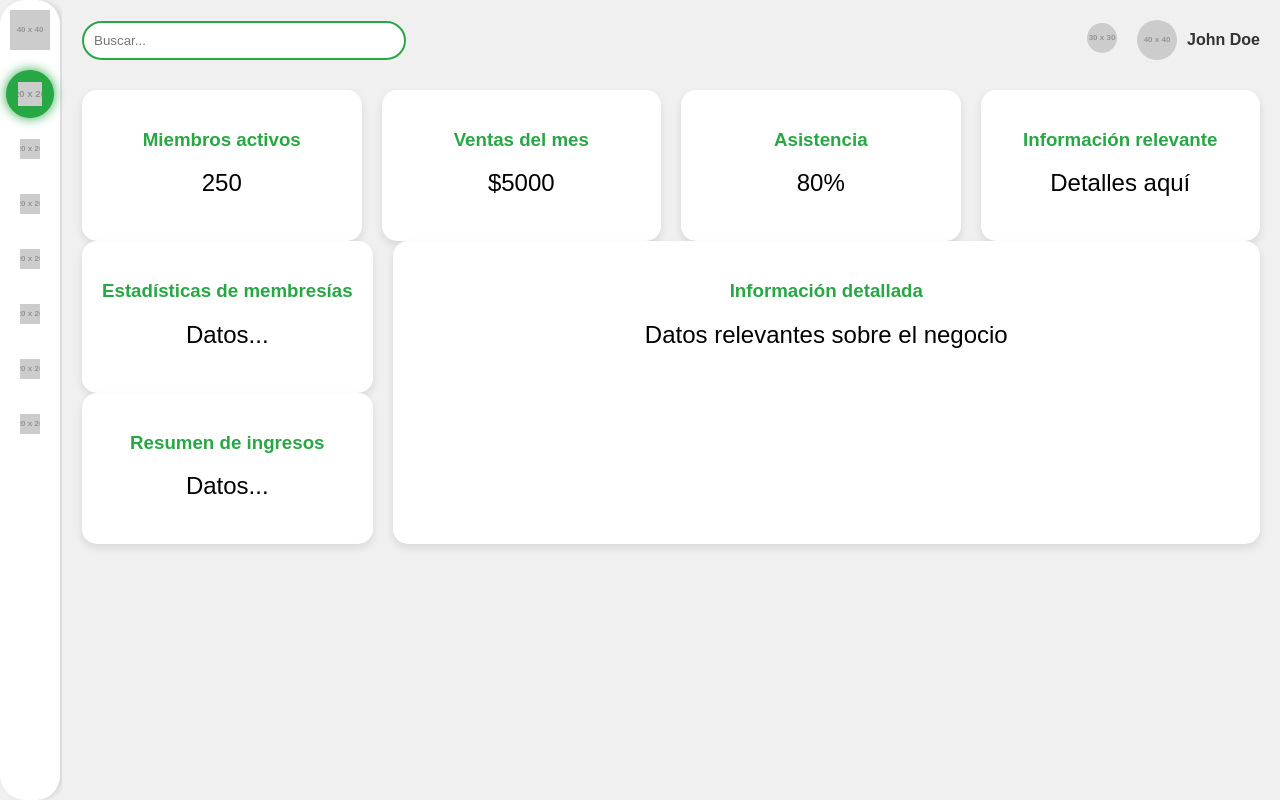
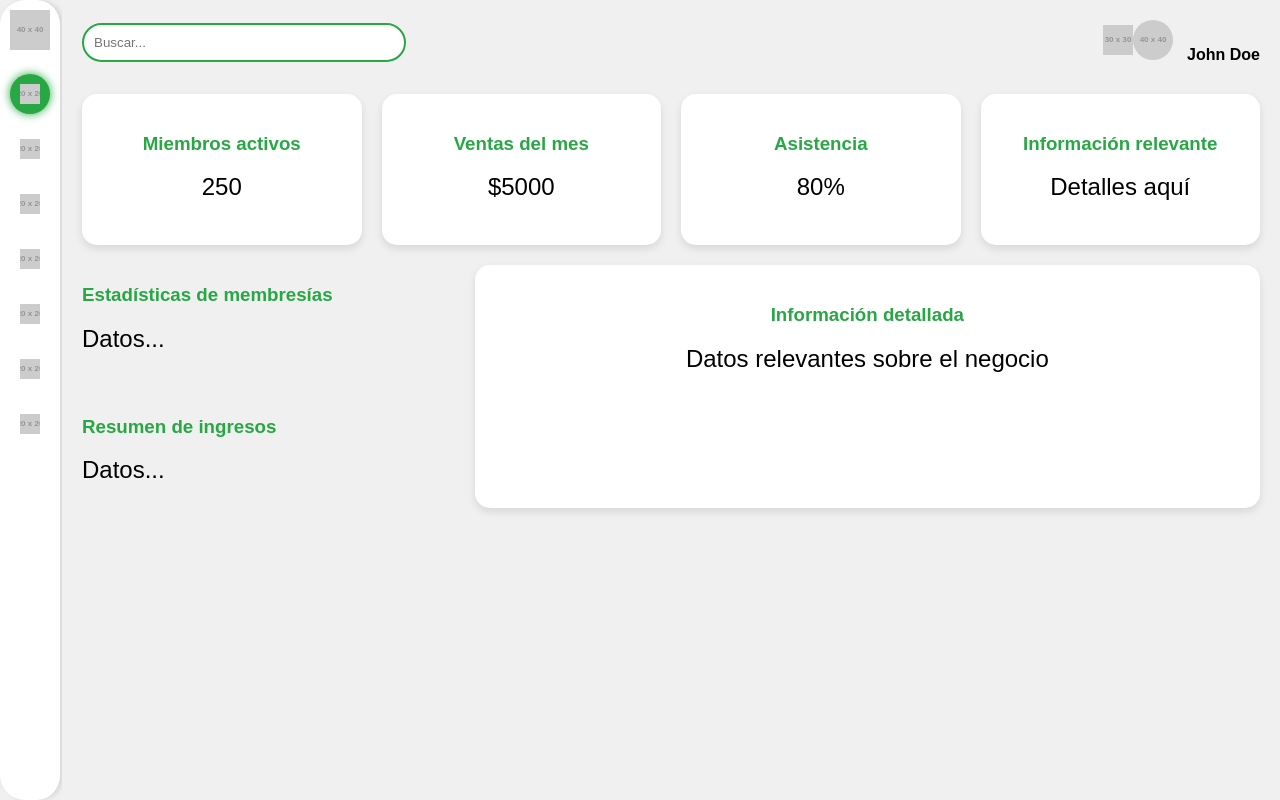
Before and after one commit to ISMAKUN17/gymapp, a plain HTML site: page index.html in a window 1280 px wide. Drawn offline with Linux system fonts and the light colour scheme; placeholder pictures from the web are drawn by us.

Commit message:
Update styles.css

```diff
--- a/styles.css
+++ b/styles.css
@@ -11,7 +11,7 @@ body {
     height: 100vh;
 }
 
-/* Barra lateral fina y redondeada */
+/* Barra lateral */
 .sidebar {
     width: 50px;
     background-color: white;
@@ -21,7 +21,7 @@ body {
     display: flex;
     flex-direction: column;
     align-items: center;
-    border-radius: 25px; /* Bordes redondeados */
+    border-radius: 25px;
 }
 
 .app-icon {
@@ -29,12 +29,6 @@ body {
     margin-bottom: 20px;
 }
 
-.app-icon img {
-    width: 40px;
-    height: 40px;
-}
-
-/* Menú */
 .menu {
     list-style: none;
     padding: 0;
@@ -59,24 +53,15 @@ body {
     background-color: transparent;
 }
 
-.menu-item a img {
-    width: 20px;
-    height: 20px;
-}
-
-/* Efecto de zoom y resplandor en los iconos al pasar el cursor */
 .menu-item:hover a {
-    transform: scale(1.2); /* Zoom al pasar por encima */
+    transform: scale(1.2);
     background-color: #28a745;
-    color: white;
-    box-shadow: 0px 0px 10px #28a745; /* Efecto de resplandor */
+    box-shadow: 0px 0px 10px #28a745;
 }
 
 .menu-item.active a {
     background-color: #28a745;
-    color: white;
-    transform: scale(1.2); /* Mantiene el zoom en el icono activo */
-    box-shadow: 0px 0px 10px #28a745; /* Efecto de resplandor en el icono activo */
+    box-shadow: 0px 0px 10px #28a745;
 }
 
 /* Contenido principal */
@@ -96,8 +81,7 @@ body {
 .search-bar {
     border: 2px solid #28a745;
     padding: 10px;
-    border-radius: 25px; /* Bordes redondeados en el buscador */
-    outline: none;
+    border-radius: 25px;
     width: 300px;
 }
 
@@ -106,61 +90,42 @@ body {
     align-items: center;
 }
 
-.icon {
-    margin-left: 20px;
-    transition: all 0.3s ease;
-}
-
-.icon img {
-    width: 30px;
-    height: 30px;
-    border-radius: 50%; /* Iconos redondos */
-}
-
-/* Efecto de zoom y resplandor en los iconos de notificaciones al pasar el cursor */
 .icon:hover img {
-    transform: scale(1.2); /* Zoom */
-    box-shadow: 0px 0px 10px #28a745; /* Efecto de resplandor */
-}
-
-.profile {
-    display: flex;
-    align-items: center;
-    margin-left: 20px;
+    transform: scale(1.2);
+    box-shadow: 0px 0px 10px #28a745;
 }
 
 .profile img {
     width: 40px;
     height: 40px;
-    border-radius: 50%; /* Imagen de perfil redonda */
+    border-radius: 50%;
     margin-right: 10px;
 }
 
 .user-name {
     font-weight: 600;
-    color: #333;
 }
 
-/* Cuadros del dashboard redondeados */
+/* Cuadros del dashboard */
 .dashboard {
     display: flex;
     gap: 20px;
 }
 
-.dashboard-item {
+/* Parte superior: cuatro cuadros */
+.dashboard.top .dashboard-item {
     flex: 1;
     background-color: white;
     padding: 20px;
-    border-radius: 15px; /* Bordes redondeados */
+    border-radius: 15px;
     box-shadow: 0 4px 8px rgba(0,0,0,0.1);
     text-align: center;
     transition: all 0.3s ease;
 }
 
-/* Efecto de zoom y resplandor en los cuadros del dashboard al pasar el cursor */
 .dashboard-item:hover {
-    transform: scale(1.05); /* Zoom al pasar el cursor */
-    box-shadow: 0px 0px 15px #28a745; /* Resplandor en los cuadros del dashboard */
+    transform: scale(1.05);
+    box-shadow: 0px 0px 15px #28a745;
 }
 
 .dashboard-item h3 {
@@ -171,3 +136,32 @@ body {
     font-size: 24px;
     margin-top: 10px;
 }
+
+/* Parte inferior: dos cuadros a la izquierda y uno grande a la derecha */
+.dashboard.bottom {
+    display: flex;
+    margin-top: 20px;
+    gap: 20px;
+}
+
+.bottom-left {
+    display: flex;
+    flex-direction: column;
+    gap: 20px;
+    flex: 1;
+}
+
+.dashboard-item.large {
+    flex: 2;
+    background-color: white;
+    padding: 20px;
+    border-radius: 15px;
+    box-shadow: 0 4px 8px rgba(0,0,0,0.1);
+    text-align: center;
+    transition: all 0.3s ease;
+}
+
+.dashboard-item.large:hover {
+    transform: scale(1.05);
+    box-shadow: 0px 0px 15px #28a745;
+}
```
